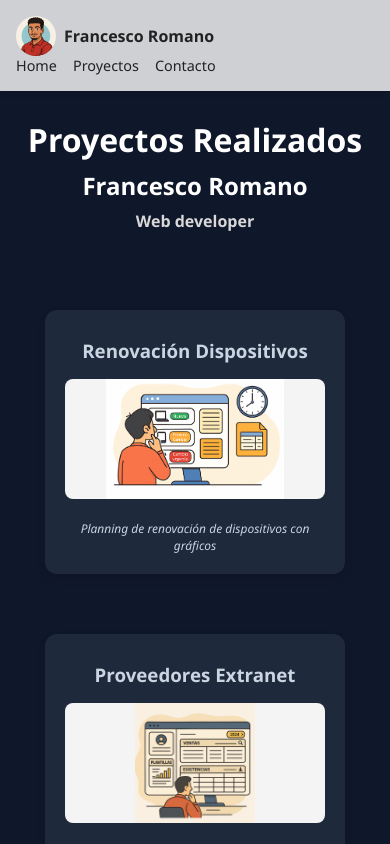
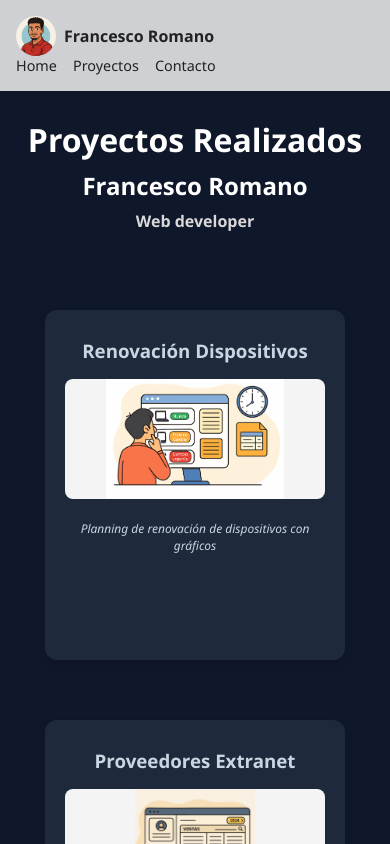
Before and after one commit to fraannr4/Portfolio, a React (Create React App) app: page /Portfolio/projects in a window 390 px wide. Shown: the top 844 px of the page. Built offline with nearby package versions, Linux system fonts and the light colour scheme.

Commit message:
Responsive3

```diff
--- a/src/styles.css
+++ b/src/styles.css
@@ -267,6 +267,7 @@ header {
   text-align: center;
   transition: transform 0.3s ease, box-shadow 0.3s ease;
   text-decoration: none;
+  height: 350px;
 }
 
 .project-card:hover, .project-card-dark:hover {
```
